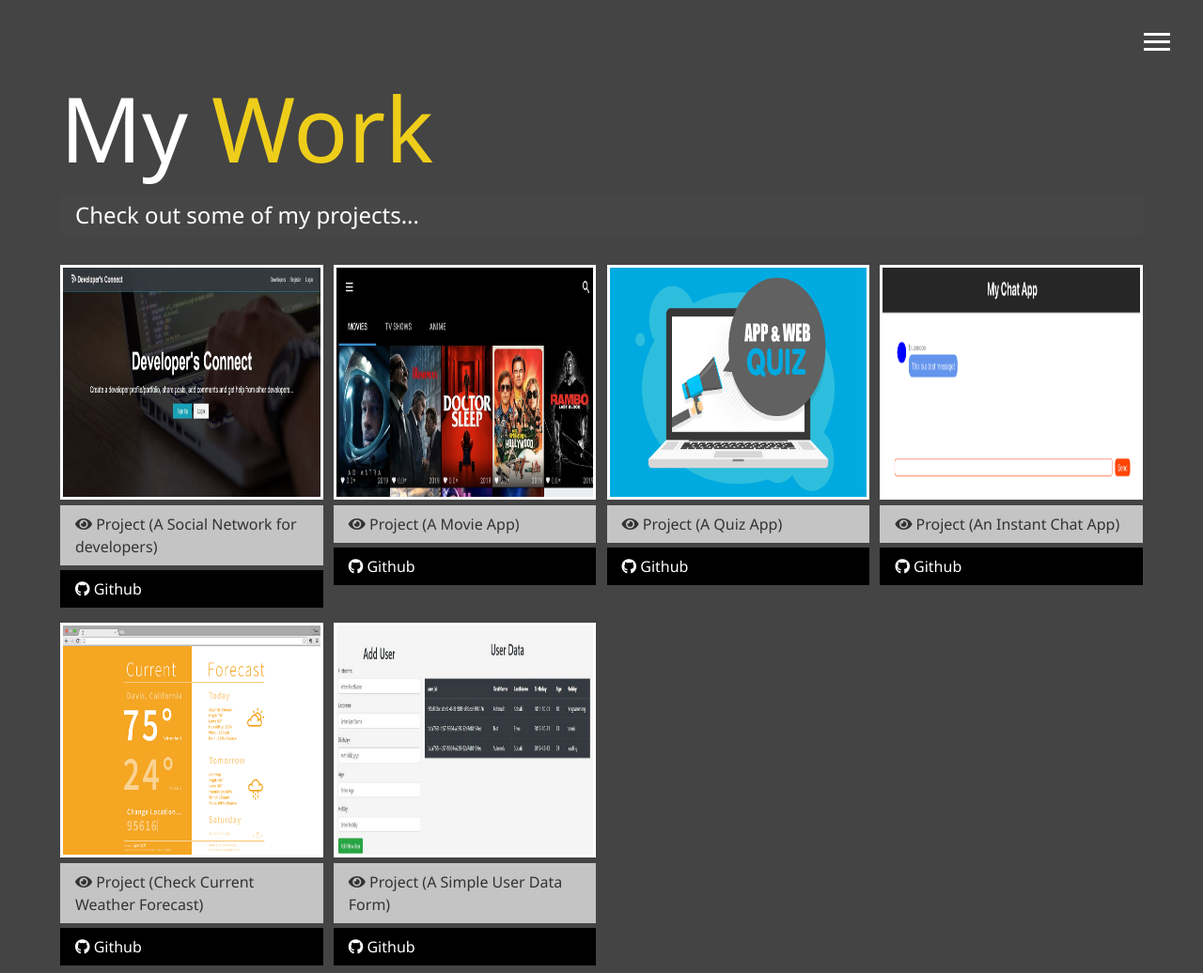
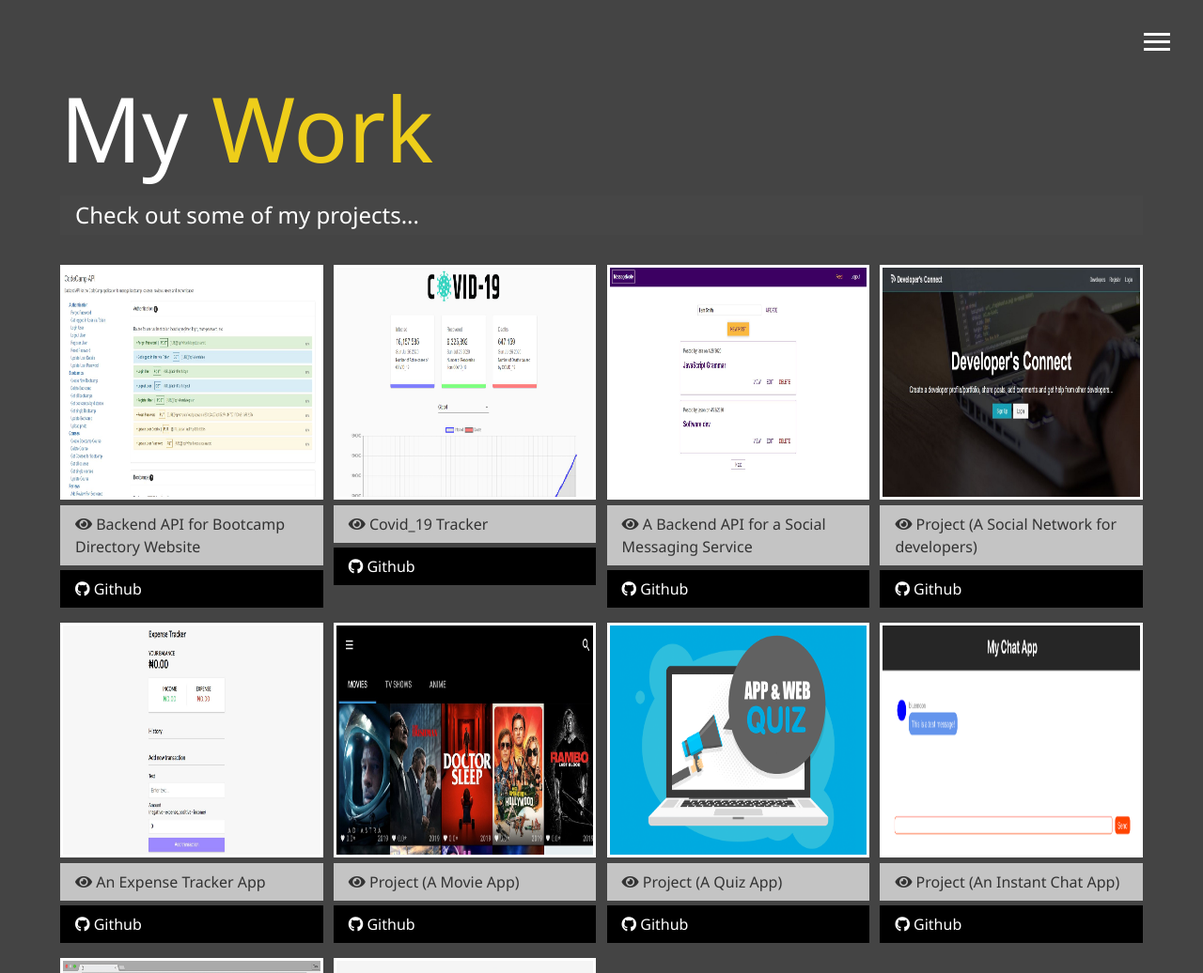
Before and after one commit to demola07/portfolio_demola, a website: page dist/work.html in a window 1280 px wide. Shown: the top 1036 px of the page at 94% size. Drawn offline with Linux system fonts and the light colour scheme.

Commit message:
updated portfolio with recent works

```diff
--- a/dist/work.html
+++ b/dist/work.html
@@ -48,6 +48,67 @@
       <h2 class="sm-heading">Check out some of my projects...</h2>
 
       <div class="projects">
+
+        <div class="item">
+          <a status href="http://134.122.67.253/" target="_blank">
+            <img id="img" src="img/projects/codecamp.JPG" alt="project1" />
+          </a status>
+          <a
+            href="http://134.122.67.253/"
+            target="_blank"
+            class="btn-light"
+          >
+            <i class="fas fa-eye"></i> Backend API for Bootcamp Directory Website
+          </a>
+          <a
+            href="https://github.com/demola07/CodeCamp"
+            target="_blank"
+            class="btn-dark"
+          >
+            <i class="fab fa-github"></i> Github
+          </a>
+        </div>
+
+        <div class="item">
+          <a status href="https://covid-19-tracker-demola.netlify.app/" target="_blank">
+            <img id="img" src="img/projects/covid.JPG" alt="project1" />
+          </a status>
+          <a
+            href="https://covid-19-tracker-demola.netlify.app/"
+            target="_blank"
+            class="btn-light"
+          >
+            <i class="fas fa-eye"></i> Covid_19 Tracker
+          </a>
+          <a
+            href="https://github.com/demola07/CodeCamp"
+            target="_blank"
+            class="btn-dark"
+          >
+            <i class="fab fa-github"></i> Github
+          </a>
+        </div>
+
+        <div class="item">
+          <a status href="https://social-messaging-app.netlify.app/" target="_blank">
+            <img id="img" src="img/projects/node-social.JPG" alt="project1" />
+          </a status>
+          <a
+            href="https://social-messaging-app.netlify.app/"
+            target="_blank"
+            class="btn-light"
+          >
+            <i class="fas fa-eye"></i> A Backend API for a Social Messaging Service
+          </a>
+          <a
+            href="https://github.com/demola07/node_social_network_messaging_app"
+            target="_blank"
+            class="btn-dark"
+          >
+            <i class="fab fa-github"></i> Github
+          </a>
+        </div>
+
         <div class="item">
           <a status href="https://devconnect-007.herokuapp.com/" target="_blank">
             <img id="img" src="img/projects/project55.png" alt="project1" />
@@ -61,6 +122,28 @@
           </a>
           <a
             href="https://github.com/demola07/developerConnect"
+            target="_blank"
+            class="btn-dark"
+          >
+            <i class="fab fa-github"></i> Github
+          </a>
+        </div>
+
+
+
+        <div class="item">
+          <a href="https://expense-tracker-app-07.herokuapp.com/" target="_blank">
+            <img id="img" src="img/projects/expense.JPG" alt="project1" />
+          </a>
+          <a
+            href="https://expense-tracker-app-07.herokuapp.com/"
+            target="_blank"
+            class="btn-light"
+          >
+            <i class="fas fa-eye"></i> An Expense Tracker App
+          </a>
+          <a
+            href="https://github.com/demola07/expense_tracker"
             target="_blank"
             class="btn-dark"
           >
```
Also changed, not shown: dist/index.html (+1 -1 lines), dist/img/projects/codecamp.JPG (added), dist/img/projects/covid.JPG (added), dist/img/projects/expense.JPG (added), dist/img/projects/node-social.JPG (added).
